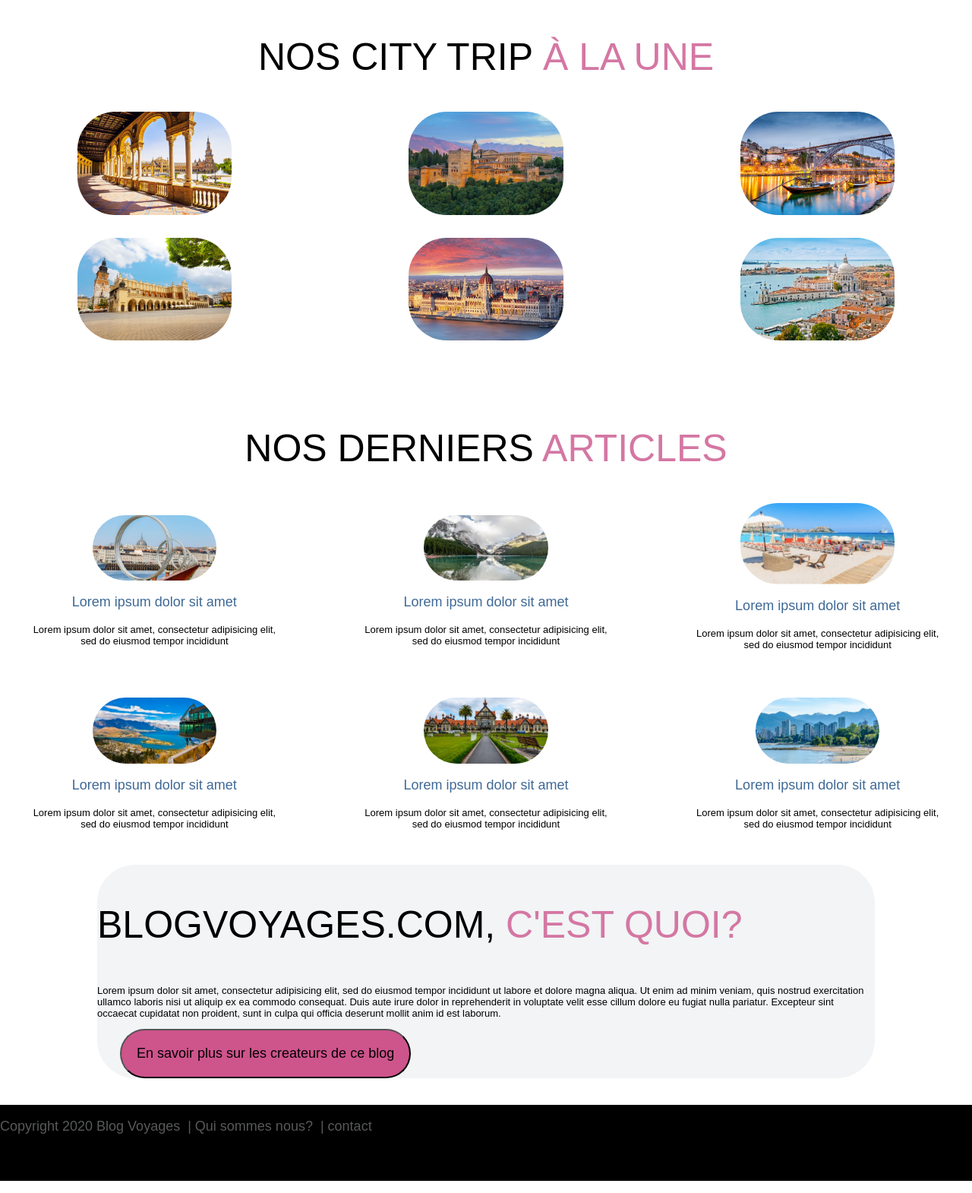
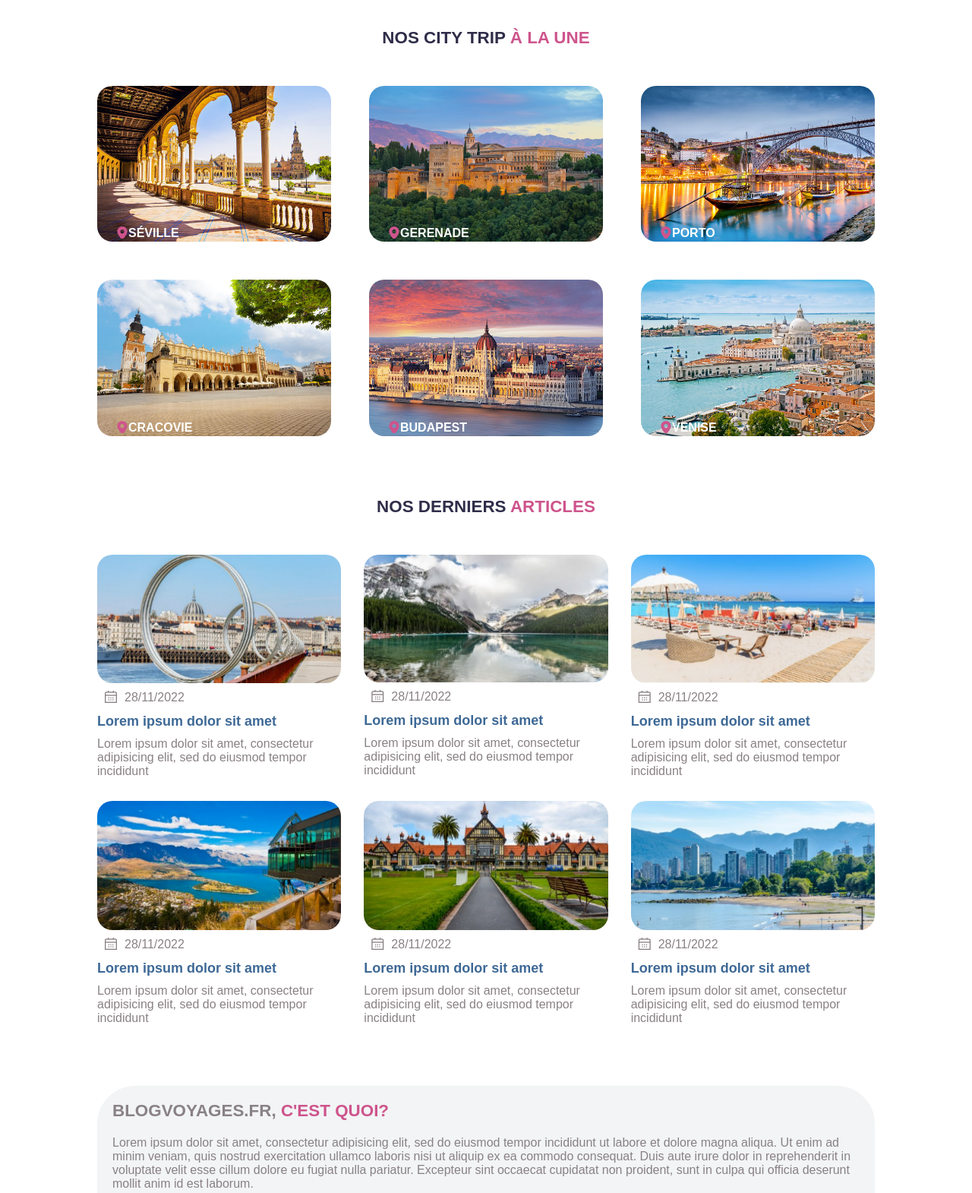
Before and after one commit to Germainrcourtois/blog-voyage, a plain HTML site: page blog-voyage/index.html in a window 1280 px wide. Shown: the part 701-2271 px from the top of the page at 76% size. Drawn offline with nearby package versions, Linux system fonts and the light colour scheme.

Commit message:
blog-voyage

```diff
--- /dev/null
+++ b/blog-voyage/css/app.css
@@ -0,0 +1,33 @@
+@import url("header.css");
+@import url("main.css");
+@import url("sectionChild1.css");
+@import url("sectionChild2.css");
+@import url("sectionChild3.css");
+@import url("footer.css");
+
+*{
+  margin: 0;
+  padding: 0;
+  font-family: 'FFMetaWebBold', 'PT Sans', sans-serif;
+}
+
+:root{
+  --gris: #898185;
+  --rose: #ce548c;
+  --bleu: #2f2d49;
+}
+img, button, .logo{
+  cursor: pointer;
+}
+
+li{text-transform: uppercase;}
+
+span{color: var(--rose);}
+
+p{ font-size: 1em;}
+
+a{text-decoration: none;}
+
+a:visited{
+  color: var(--bleu);
+}
--- /dev/null
+++ b/blog-voyage/css/header.css
@@ -0,0 +1,78 @@
+header{
+    display: flex;
+    justify-content: space-around;
+    flex-direction: row;
+    align-content: space-around;
+    align-items: center;
+  }
+
+  .ul .li{
+    list-style: none;
+    display: block;
+    float: left;
+    margin: 30px;
+    text-transform: uppercase;
+    font-weight: bold;
+
+  }
+  .bandereau{
+      background-image: linear-gradient(to bottom, rgba(0, 0, 0, 0.5), rgba(0, 0, 0, 0.5)), url("../im/Guadeloupe.jpg");
+      position: relative;
+      height: 580px;
+      width: 100%;
+      max-width: 100vw;
+      max-height: calc(100vh - 60px);
+      background-position: center;
+      background-size: cover;
+  }
+
+  h1{
+    position: absolute;
+    top: 40%;
+    width: 100%;
+    text-align: center;
+    color: white!important;
+    font-size: 22px!important;
+    opacity: 0.8;
+    letter-spacing: 22px;
+    font-weight: bold;
+    text-transform: uppercase;
+  }
+
+  h1  span{
+    font-size: 5em!important;
+    font-weight: bold;
+    color: white ;
+  }
+  h2{
+    text-transform: uppercase;
+    font-size: 1.4em;
+    text-align: center;
+    margin-bottom: 50px;
+    color: var(--bleu)!important;
+  }
+
+  p{
+    color: var(--gris);
+    font-size: 1em;
+  }
+
+  ul li:hover .sous{display: block;}
+.sous li {float: none;width: 100%; text-align: left;}
+.sous a{padding: 10px;border-bottom: none;}
+.deroulant >a::after{content:"▼";font-size: 10px;}
+.sous{
+  display: none;
+  box-shadow: 0px 1px 2px #CCC;
+  background-color: white;
+  position: absolute;
+  width: 100%;
+  z-index: 1000;
+}
+ul li{
+  color: var(--bleu);
+  list-style: none;
+  float: left;
+  text-align: center;
+  position: relative;
+}
--- a/blog-voyage/css/main.css
+++ b/blog-voyage/css/main.css
@@ -1,170 +1,13 @@
-body
-{
-  margin: 0px;
-  font-family: 'FFMetaWebBold', 'PT Sans', sans-serif;
-}
-.header{
-  display: flex;
-  justify-content: space-around;
-  flex-direction: row;
-  align-content: space-around;
-  align-items: center;
-}
-.head-logo {
-  /*background-image: url("../im/blogvoyages-logo.png");*/
-}
-.head-menu{
-}
-.ul .li{
-  list-style: none;
-  display: block;
-  float: left;
-  margin: 30px;
-}
-.bandereau{
-    background-image: url("../im/Guadeloupe.jpg");
-    position: relative;
-    height: 580px;
-    width: 100%;
-    max-width: 100vw;
-    max-height: calc(100vh - 60px);
-    background-position: center;
-    background-size: cover;
-}
-.titre{
-  background-repeat: no-repeat;
-  position: absolute;
-  top: 40%;
-  width: 100%;
-  text-align: center;
-  /*transform: translate(-50%, -50%);*/
-  color: white;
-  font: 400 70px/44px 'FFMetaWebBold', 'PT Sans', sans-serif;
-}
-.ib{
-  max-width: 100%;
-  height: auto;
-  display: block;
-  margin-top: 0px;
-}
-.container1{
+main{
     display: grid;
     grid-template-columns: 1fr ;
-  grid-template-areas:
-  " a "
-  " b "
-  " c ";
-  column-gap: 30px;
-  row-gap: 30px;
+    grid-template-rows: repeat(3, auto);
+
   }
-/*.container, .container2, .infor{place-self: center;}*/
-.container{grid-area: a;}
-.container2 {grid-area: b;}
-.infor {grid-area: c;}
-.destination{
-  margin-top: 30px;
-}
-.para-d{
-  text-align: center;
-  font: 400 50px/44px 'FFMetaWebBold', 'PT Sans', sans-serif;
-}
-.container{
-  display: grid;
-  grid-template-columns: 1fr 1fr 1fr;
-  grid-template-areas:
-  "a b c"
-  "d e f";
-  column-gap: 30px;
-  row-gap: 30px;
-}
-.a{grid-area: a;}
-.b{grid-area: b;}
-.c{grid-area: c;}
-.d{grid-area: d;}
-.e{grid-area: e;}
-.f{grid-area: f;}
-.ic1{
-  display: block;
-  border-radius: 50px;
-  width: 50%;
+
+  main section:first-child{
+    margin-top: 80px;
+    width: 80%;
     margin-left: auto;
     margin-right: auto;
   }
-.ic2{
-  width: 50%;
-  display: block;
-  border-radius: 50px;
-  margin-left: auto;
-  margin-right: auto;
-}
-.article{
-  margin-top: 40px;
-}
-.container2{
-  display: grid;
-  grid-template-columns: 1fr 1fr 1fr;
-  grid-template-areas:
-  "aa bb cc"
-  "dd ee ff";
-  column-gap: 30px;
-  row-gap: 30px;
-  text-align: center;
-}
-.aa{grid-area: aa;}
-.bb{grid-area: bb;}
-.cc{grid-area: cc;}
-.dd{grid-area: dd;}
-.ee{grid-area: ee;}
-.ff{grid-area: ff;}
-.t2{color: #3e6996;
-  font-size: large;}
-.infor{
-  background-color: #f2f4f5;
-  border-radius: 50px;
-  margin-left: 10%;
-  margin-right: 10%;
-}
-button{
-  background-color: #ce548c;
-  border-radius: 50px;
-  padding: 20px;
-  font-size: large;
-  margin-left: 30px;
-}
-.titrei{font-size: 50px}
-.titre, .para-d, .titrei, li
-{text-transform: uppercase;}
-span{color: #d477a3;}
-p{ font-size: small;}
-.footer{
-  margin-top: 35px;
-  width: 100%;
-  background-color:black;
-  color: #57595a;
-  display: flex;
-  flex-direction: row;
-  height: 100px;
-}
-.ki, .contact{
-  margin-left: 10px;
-}
-.pfooter{font-size: large;}
-ul li:hover .sous{display: block;}
-.sous li {float: none;width: 100%; text-align: left;}
-.sous a{padding: 10px;border-bottom: none;}
-.deroulant >a::after{content:"▼";font-size: 10px;}
-.sous{
-  display: none;
-  box-shadow: 0px 1px 2px #CCC;
-  background-color: white;
-  position: absolute;
-  width: 100%;
-  z-index: 1000;
-}
-ul li{
-  list-style: none;
-  float: left;
-  text-align: center;
-  position: relative;
-}
-a{text-decoration: none;}
--- /dev/null
+++ b/blog-voyage/css/sectionChild1.css
@@ -0,0 +1,30 @@
+.container{
+    display: grid;
+    grid-template-columns: repeat(3,1fr);
+    grid-template-rows: repeat(2,1fr);
+    column-gap: 50px;
+    row-gap: 50px;
+  }
+  .parent{
+    position: relative;
+  }
+  .child{
+    display: flex;
+    position: absolute;
+    bottom: 0;
+    left: 25px;
+  }
+  .parent{
+    color: var(--rose);
+  }
+
+  .parent p{
+    color: white;
+    text-transform: uppercase;
+    font-weight: 700;
+  }
+  .container img{
+    display: block;
+    border-radius: 20px;
+    width: 100%;
+  }
--- /dev/null
+++ b/blog-voyage/css/sectionChild2.css
@@ -0,0 +1,43 @@
+.container2 img{
+    width: 100%;
+    display: block;
+    border-radius: 20px;
+  }
+
+  main section:nth-child(2){
+    margin-top: 80px;
+    width: 80%;
+    margin-right: auto;
+    margin-left: auto;
+  }
+  .container2{
+    display: grid;
+    grid-template-columns: repeat(3,1fr);
+    grid-template-rows: repeat(2, fr);
+    column-gap: 30px;
+    row-gap: 30px;
+  }
+  figcaption div{
+    display: flex;
+    color: var(--gris);
+    padding: 10px;
+  }
+  figcaption p {
+    margin-top: 10px;
+  }
+  figcaption div p{
+    margin-top: 0!important;
+    margin-left: 10px;
+  }
+
+  h3{color: #3e6996;
+    font-size: large;}
+
+  main section:nth-child(3){
+    background-color: #f2f4f5;
+    border-radius: 50px;
+    padding: 20px;
+    margin-top: 80px;
+    margin-left: 10%;
+    margin-right: 10%;
+  }
--- /dev/null
+++ b/blog-voyage/css/sectionChild3.css
@@ -0,0 +1,20 @@
+main section:nth-child(3) h2{
+    color: var(--gris)!important;
+    text-align: left;
+    margin-bottom: 0;
+  }
+
+  main section:nth-child(3) p{
+    margin-top: 20px;
+    margin-bottom: 20px;
+    color: var(--gris);
+  }
+  button{
+    background-color: #ce548c;
+    border-radius: 50px;
+    padding: 10px;
+    font-size: 1em;
+    border: none;
+    color: white;
+    font-weight: bold;
+  }
--- a/blog-voyage/index.html
+++ b/blog-voyage/index.html
@@ -3,16 +3,17 @@
   <head>
     <meta charset="utf-8">
     <title>Blog & guide de voyages</title>
-    <link rel="stylesheet" type="text/css" href="css/main.css">
-    <link rel="stylesheet" type="text/css" href="css/responcive.css"
+    <link rel="stylesheet" type="text/css" href="css/app.css">
+    <link rel='stylesheet' href='https://cdn-uicons.flaticon.com/uicons-solid-rounded/css/uicons-solid-rounded.css'>
+    <link rel='stylesheet' href='https://cdn-uicons.flaticon.com/uicons-regular-straight/css/uicons-regular-straight.css'>
   </head>
   <body>
 
-    <div class="header">
+    <header>
       <div class="head-logo">
         <img src="im/blogvoyages-logo.png" alt="">
       </div>
-
+      <nav>
         <div class="head-menu">
           <ul class="ul">
           <li class="deroulant li"><a href="#">destinations</a>
@@ -29,126 +30,166 @@
             <li class="li">magasine</li>
         </ul>
         </div>
+      </nav>
 
+    </header>
+
+
+    <div class="bandereau">
+      <h1>Blog & guide de <br><span>voyages</span></h1>
     </div>
 
-    <div class="bandereau">
-      <p class="titre">Blog & guide de voyages</p>
+    <main>
+    <section>
+      <h2>nos city trip <span>à la une</span></h2>
+      <article class="container">
+        <div>
+          <div class="parent">
+          <img src="im/seville-ct-home.jpg" alt="">
+        <div class="child"><i class="fi fi-sr-marker"></i><p>séville</p></div></div>
         </div>
+        <div>
+          <div class="parent">
+          <img src="im/grenade-ct-home.jpg" alt="">
+          <div class="child"><i class="fi fi-sr-marker"></i><p>gerenade</p></div></div>
+        </div>
+        <div>
+          <div class="parent">
+          <img src="im/porto-ct-home.jpg" alt="">
+          <div class="child"><i class="fi fi-sr-marker"></i><p>porto</p></div></div>
+        </div>
+        <div>
+          <div class="parent">
+          <img src="im/cracovie-ct-home.jpg" alt="">
+          <div class="child"><i class="fi fi-sr-marker"></i><p>cracovie</p></div></div>
+        </div>
+        <div>
+          <div class="parent">
+          <img src="im/budapest-ct-home.jpg" alt="">
+          <div class="child"><i class="fi fi-sr-marker"></i><p>budapest</p></div></div>
+        </div>
+        <div>
+          <div class="parent">
+          <img src="im/venise-ct-home.jpg" alt="">
+          <div class="child"><i class="fi fi-sr-marker"></i><p>venise</p></div>
+        </div>
+      </article>
+    </section>
 
-<div class="container1">
-
-    <div class="destination">
-      <p class="para-d">nos city trip <span>à la une</span></p>
-      <div class="container">
-        <div class="a">
-          <img class="ic1"src="im/seville-ct-home.jpg" alt="">
+    <section>
+      <h2>nos derniers <span>articles</span></h2>
+      <article class="container2">
+        <div>
+          <figure>
+          <img src="im/capture1.png" alt="">
+          <figcaption>
+            <div>
+              <i class="fi fi-rs-calendar"></i>
+              <p>28/11/2022</p>
+             <!--  <i class="fi fi-sr-user"></i>
+              <p>germain</p> -->
             </div>
-        <div class="b">
-          <img class="ic1"src="im/grenade-ct-home.jpg" alt="">
-        </div>
-        <div class="c">
-          <img class="ic1"src="im/porto-ct-home.jpg" alt="">
-        </div>
-        <div class="d">
-          <img class="ic1"src="im/cracovie-ct-home.jpg" alt="">
-        </div>
-        <div class="e">
-          <img class="ic1"src="im/budapest-ct-home.jpg" alt="">
-        </div>
-        <div class="f">
-          <img class="ic1"src="im/venise-ct-home.jpg" alt="">
-        </div>
-      </div>
-    </div>
-
-    <div class="article">
-      <p class="para-d">nos derniers <span>articles</span></p>
-      <div class="container2">
-        <div class="aa">
-          <figure>
-          <img class="ic2"src="im/capture1.png" alt="">
-          <figcaption>
-          <p class="t2">Lorem ipsum dolor sit amet</p>
+          <h3>Lorem ipsum dolor sit amet</h3>
           <p>Lorem ipsum dolor sit amet, consectetur adipisicing elit, sed do eiusmod tempor incididunt</p>
           </figcaption>
           </figure>
         </div>
 
-        <div class="bb">
+        <div>
           <figure>
-          <img class="ic2"src="im/capture2.png" alt="">
+          <img src="im/capture2.png" alt="">
           <figcaption>
-          <p class="t2">Lorem ipsum dolor sit amet</p>
+            <div>
+              <i class="fi fi-rs-calendar"></i>
+              <p>28/11/2022</p>
+             <!--  <i class="fi fi-sr-user"></i>
+              <p>germain</p> -->
+            </div>
+            <h3>Lorem ipsum dolor sit amet</h3>
           <p>Lorem ipsum dolor sit amet, consectetur adipisicing elit, sed do eiusmod tempor incididunt</p>
           </figcaption>
           </figure>
         </div>
 
-        <div class="cc">
-          <img class="ic2"src="im/capture3.png" alt="">
+        <div>
+          <img src="im/capture3.png" alt="">
           <figure>
             <figcaption>
-            <p class="t2">Lorem ipsum dolor sit amet</p>
+              <div>
+                <i class="fi fi-rs-calendar"></i>
+                <p>28/11/2022</p>
+             <!--  <i class="fi fi-sr-user"></i>
+              <p>germain</p> -->
+              </div>
+              <h3>Lorem ipsum dolor sit amet</h3>
             <p>Lorem ipsum dolor sit amet, consectetur adipisicing elit, sed do eiusmod tempor incididunt</p>
             </figcaption>
           </figure>
         </div>
 
-        <div class="dd">
+        <div>
           <figure>
-          <img class="ic2"src="im/capture4.png" alt="">
+          <img src="im/capture4.png" alt="">
           <figcaption>
-          <p class="t2">Lorem ipsum dolor sit amet</p>
+            <div>
+              <i class="fi fi-rs-calendar"></i>
+              <p>28/11/2022</p>
+             <!--  <i class="fi fi-sr-user"></i>
+              <p>germain</p> -->
+            </div>
+            <h3>Lorem ipsum dolor sit amet</h3>
           <p>Lorem ipsum dolor sit amet, consectetur adipisicing elit, sed do eiusmod tempor incididunt</p>
           </figcaption>
           </figure>
         </div>
-        <div class="ee">
+        <div>
           <figure>
-          <img class="ic2"src="im/capture5.png" alt="">
+          <img src="im/capture5.png" alt="">
           <figcaption>
-          <p class="t2">Lorem ipsum dolor sit amet</p>
+            <div>
+              <i class="fi fi-rs-calendar"></i>
+              <p>28/11/2022</p>
+             <!--  <i class="fi fi-sr-user"></i>
+              <p>germain</p> -->
+            </div>
+            <h3>Lorem ipsum dolor sit amet</h3>
           <p>Lorem ipsum dolor sit amet, consectetur adipisicing elit, sed do eiusmod tempor incididunt</p>
           </figcaption>
           </figure>
         </div>
-        <div class="ff">
+        <div>
           <figure>
-          <img class="ic2"src="im/capture6.png" alt="">
+          <img src="im/capture6.png" alt="">
           <figcaption>
-          <p class="t2">Lorem ipsum dolor sit amet</p>
+            <div>
+              <i class="fi fi-rs-calendar"></i>
+              <p>28/11/2022</p>
+             <!--  <i class="fi fi-sr-user"></i>
+              <p>germain</p> -->
+            </div>
+          <h3>Lorem ipsum dolor sit amet</h3>
           <p>Lorem ipsum dolor sit amet, consectetur adipisicing elit, sed do eiusmod tempor incididunt</p>
+
           </figcaption>
           </figure>
         </div>
-      </div>
-    </div>
+      </article>
+    </section>
 
-    <div class="infor">
-      <p class="titrei">blogvoyages.com, <span>c'est quoi?</span><p>
+    <section>
+      <h2>blogvoyages.fr, <span>c'est quoi?</span></h2>
       <p>Lorem ipsum dolor sit amet, consectetur adipisicing elit, sed do eiusmod tempor incididunt ut labore et dolore magna aliqua. Ut enim ad minim veniam, quis nostrud exercitation ullamco laboris nisi ut aliquip ex ea commodo consequat.
         Duis aute irure dolor in reprehenderit in voluptate velit esse cillum dolore eu fugiat nulla pariatur.
         Excepteur sint occaecat cupidatat non proident, sunt in culpa qui officia deserunt mollit anim id est laborum.</p>
         <button type="button">En savoir plus sur les createurs de ce blog</button>
-    </div>
+      </section>
+  </main>
 
-    </div>
+    <footer>
 
-    <div class="footer">
-      <div class="Copyright">
-      <p class="pfooter">Copyright 2020 Blog Voyages</p>
-      </div>
+        <p>Copyright 2020 Blog Voyages| Qui sommes nous?| contact</p>
 
-      <div class="ki">
-        <p class="pfooter">| Qui sommes nous?</p>
-      </div>
-
-      <div class="contact">
-        <p class="pfooter">| contact</p>
-      </div>
-    </div>
-
+    </footer>
 
   </body>
 </html>
```
Also changed, not shown: blog-voyage/css/footer.css (added, +16 -0 lines), blog-voyage/css/responcive.css (deleted). Lines whose indentation alone changed are shown as unchanged.
